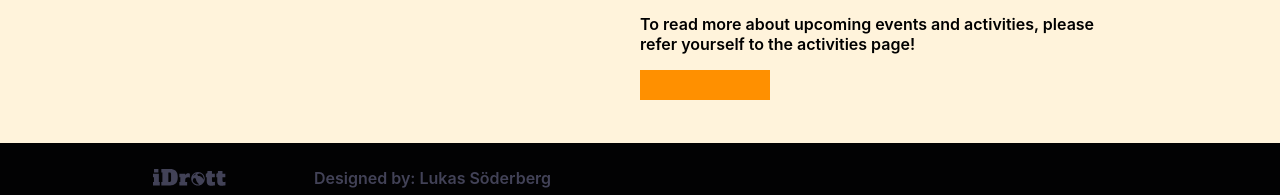
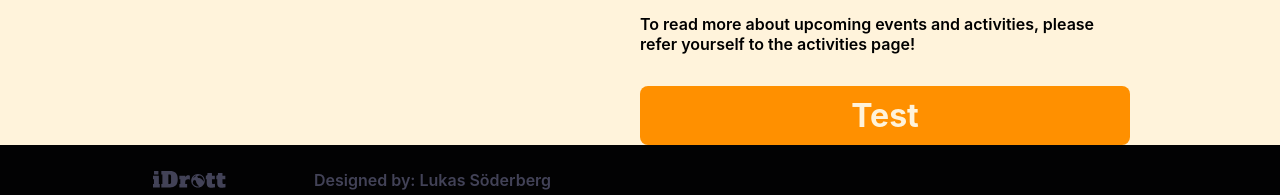
Before and after one commit to gottegubben/iDrott-Website, a Vue app: page / in a window 1280 px wide. Shown: the part 1307-1502 px from the top of the page. Built offline with nearby package versions, Linux system fonts and the light colour scheme; a web font is replaced by a local one.

Commit message:
Working on the button component!

```diff
--- a/src/assets/color.css
+++ b/src/assets/color.css
@@ -8,4 +8,5 @@
 
     /* The color for taking action. */
     --color10: hsl(34, 100%, 50%);
+    --color10-sh1: hsl(34, 100%, 60%);
 }
--- /dev/null
+++ b/src/components/Button.vue
@@ -0,0 +1,57 @@
+<script setup lang="ts">
+import { computed } from 'vue';
+
+    const props = defineProps({
+        clickEvent: { //The function that is executed on click.
+            type: Function
+        },
+        text: {
+            type: String
+        },
+        textSize: {
+            type: String,
+            default: "1em"
+        },
+        color: {
+            type: String,
+            required: true
+        },
+        colorHover: {
+            type: String,
+            required: true
+        }
+    });
+
+    const style = computed(() => {
+        return {
+            '--color-main': props.color,
+            '--color-hover': props.colorHover,
+
+            'font-size': props.textSize
+        };
+    });
+</script>
+
+<template>
+    <button :style="style" @click="clickEvent">{{ text }}</button>
+</template>
+
+<style scoped>
+    button {
+        color: var(--color60);
+
+        border-radius: 8px;
+
+        padding: 10px 0 10px 0;
+
+        font-weight: bold;
+        font-family: Inter;
+
+        background-color: var(--color-main);
+        border: 0;
+    }
+
+    button:hover {
+        background-color: var(--color-hover);
+    }
+</style>
--- a/src/components/Home/Info.vue
+++ b/src/components/Home/Info.vue
@@ -1,3 +1,7 @@
+<script setup lang="ts">
+    import Button from '../Button.vue';
+</script>
+
 <template>
     <div id="info-container">
         <div class="content-container-1">
@@ -6,7 +10,7 @@
                 <div id="text-container">
                     <h1>We host <span id="practice">practice</span> sessions!</h1>
                     <p>At least once a week, iDrott hosts a practice session for all students currently enrolled in the Computer Science program at Chalmers. The types of sessions themselves can range from a variety of different sports such as volleyball, basketball and table tennis.<br><br>To read more about upcoming events and activities, please refer yourself to the activities page!</p>
-                    <button style="width: 130px; height: 30px; background-color: var(--color10); border: 0; margin-bottom: var(--space-xl);"></button>
+                    <Button color="var(--color10)" colorHover="var(--color10-sh1)" text="Test" textSize="var(--font-size-m)"></Button>
                 </div>
             </div>
         </div>
@@ -45,6 +49,7 @@
 
     p {
         margin-top: 0;
+        margin-bottom: var(--space-lg);
         font-weight: var(--font-weight-m);
     }
 
```
